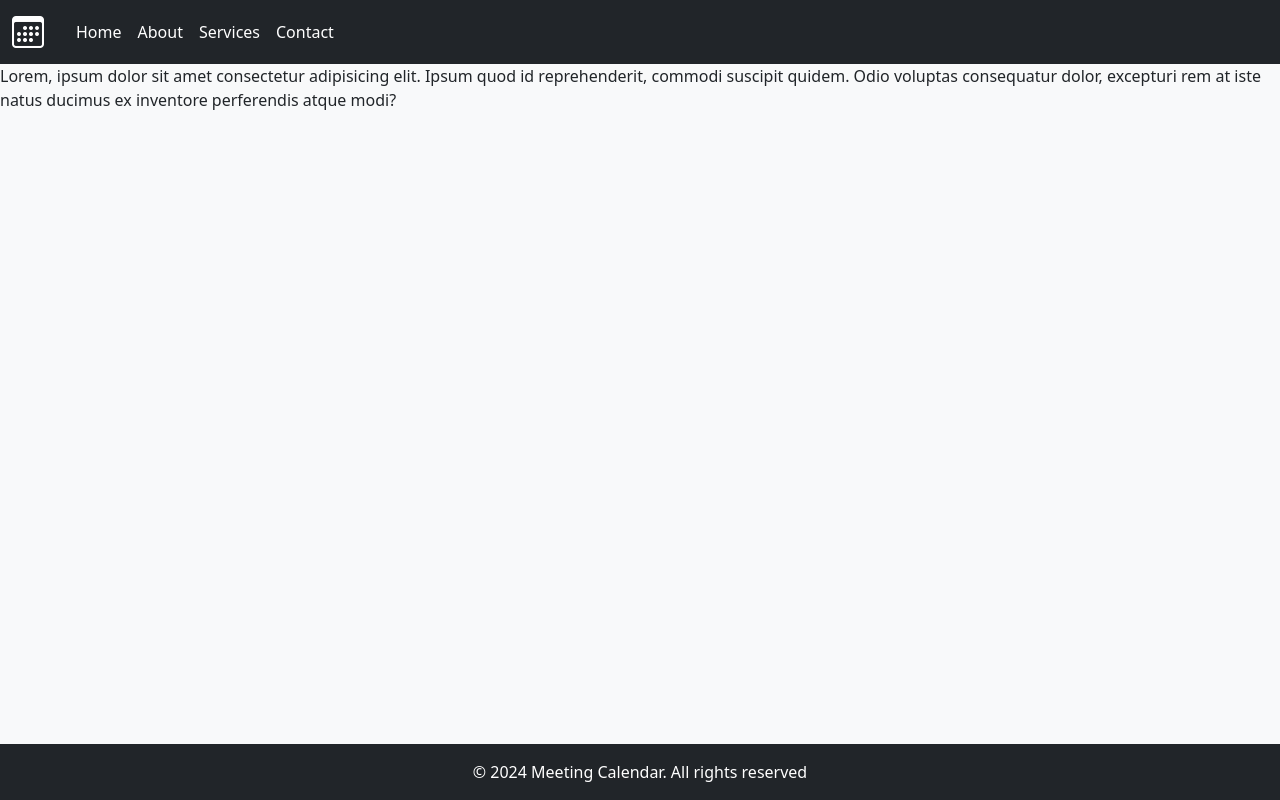
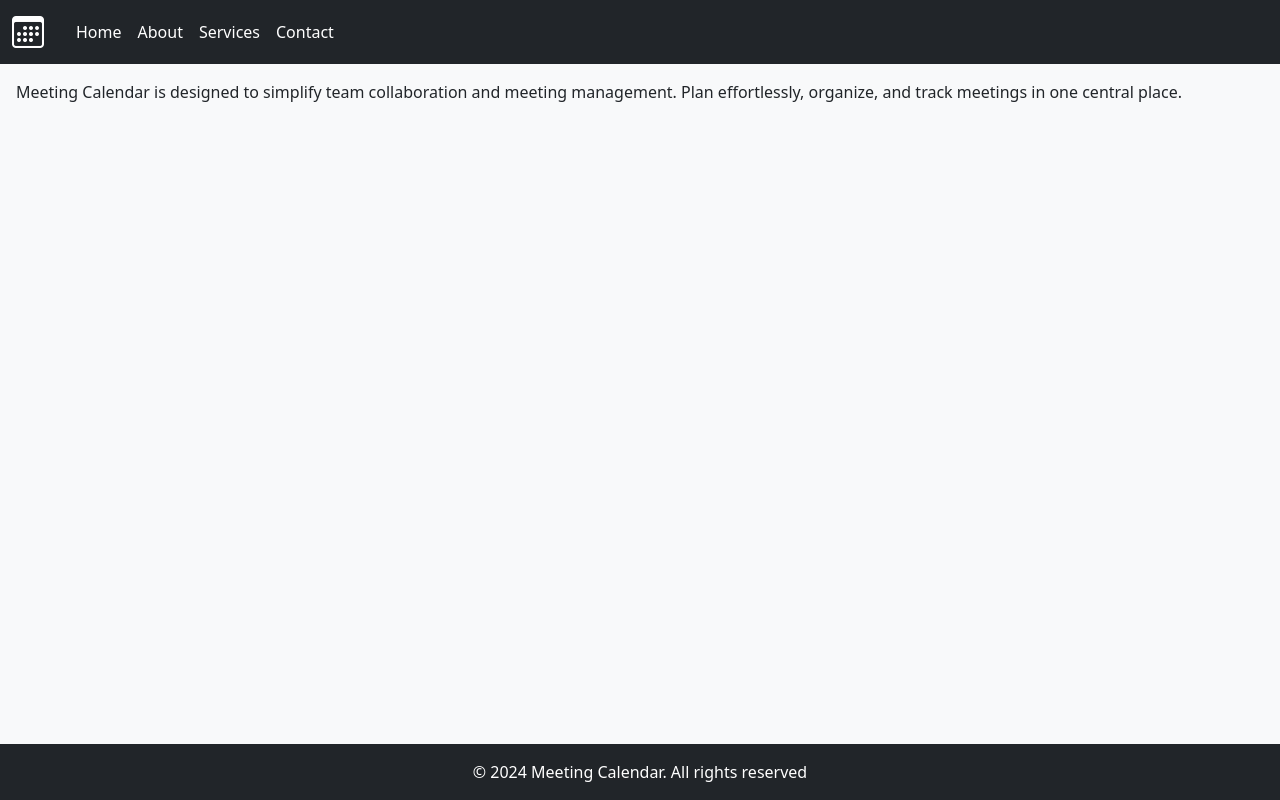
Before and after one commit to SayanaSurendra/meetingcalendar-react, a React (Vite) app: page /about in a window 1280 px wide. Built offline with nearby package versions, Linux system fonts and the light colour scheme.

Commit message:
added one-line description

```diff
--- a/src/navpages/About.jsx
+++ b/src/navpages/About.jsx
@@ -3,7 +3,7 @@ import React from 'react';
 const About = () => {
     return (
         <div className="main-section">
-          <p>Lorem, ipsum dolor sit amet consectetur adipisicing elit. Ipsum quod id reprehenderit, commodi suscipit quidem. Odio voluptas consequatur dolor, excepturi rem at iste natus ducimus ex inventore perferendis atque modi?</p>
+          <p className='mt-3 mx-3'> Meeting Calendar is designed to simplify team collaboration and meeting management. Plan effortlessly, organize, and track meetings in one central place.</p>
         </div>
     );
 };
```
